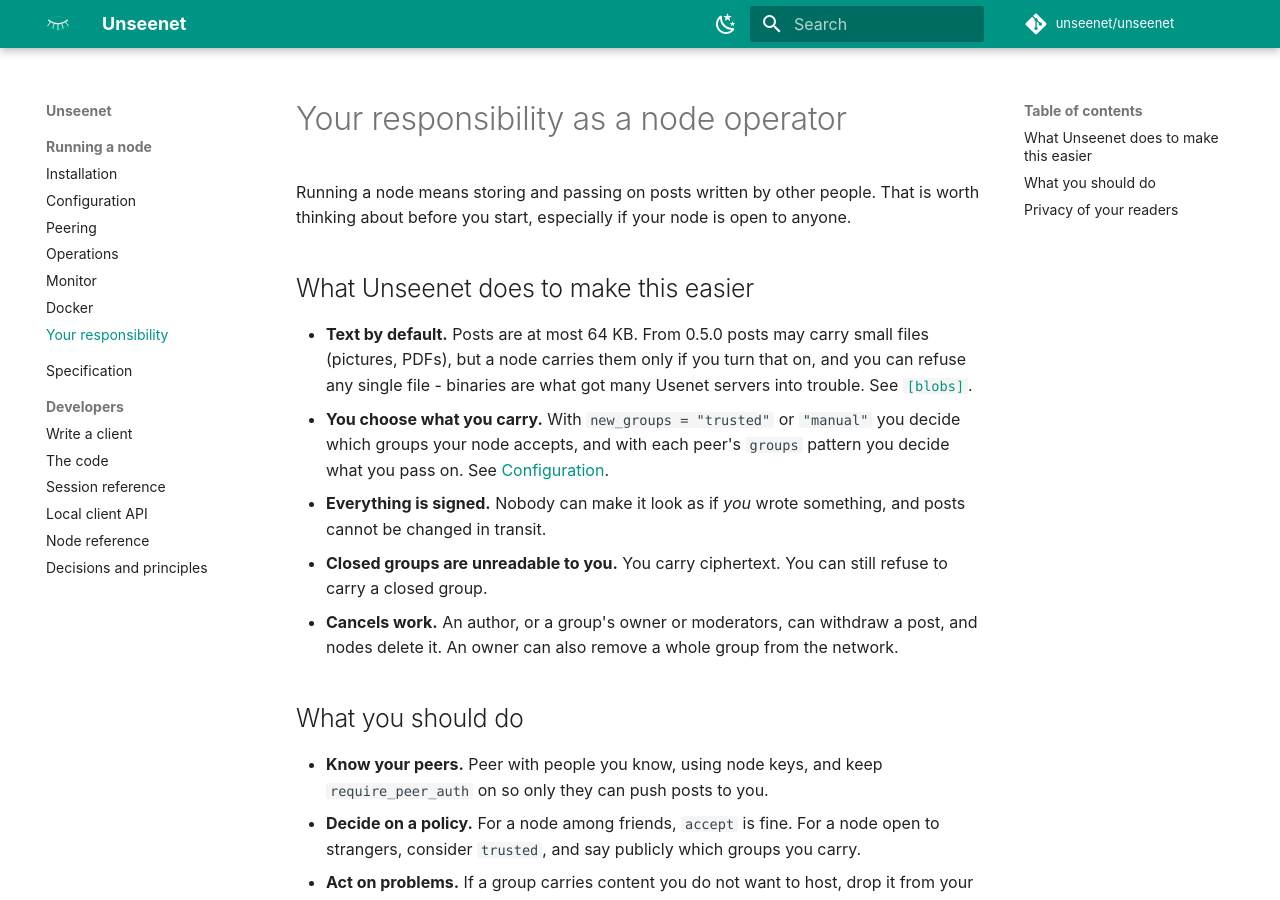
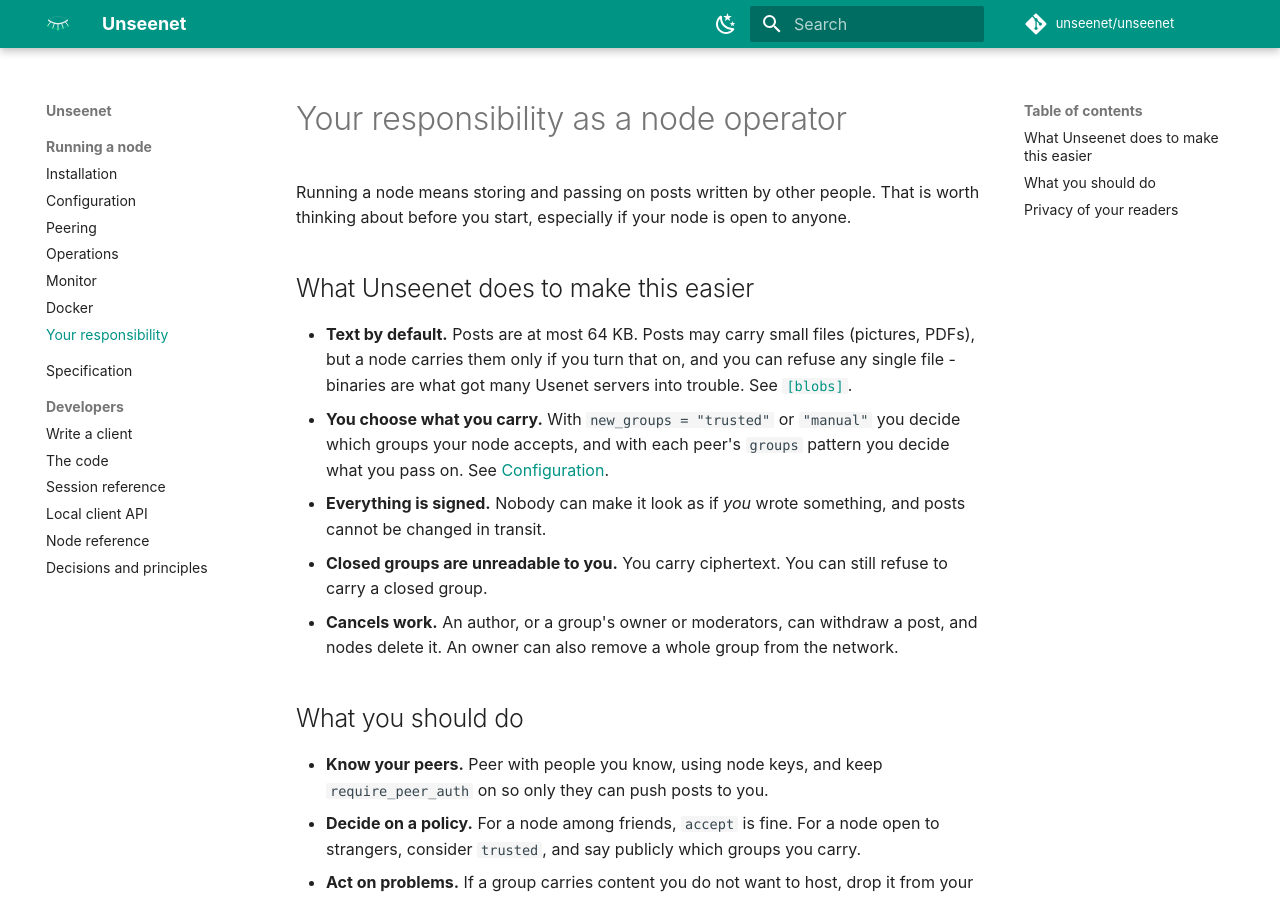
Before and after one commit to unseenet/unseenet, an MkDocs documentation site: the page built from docs/node/responsibility.md, in a window 1280 px wide and 900 px high. Built offline with MkDocs 1.6.1 and Material for MkDocs 9.7.7, drawn with Linux system fonts in a browser that asks for light colours; comment, search, counter and statistics services are not loaded.

Commit message:
Your responsibility: no 'from 0.5.0' about files

```diff
--- a/docs/node/responsibility.md
+++ b/docs/node/responsibility.md
@@ -6,7 +6,7 @@
 
 ## What Unseenet does to make this easier
 
-- **Text by default.** Posts are at most 64 KB. From 0.5.0 posts may carry
+- **Text by default.** Posts are at most 64 KB. Posts may carry
   small files (pictures, PDFs), but a node carries them only if you turn
   that on, and you can refuse any single file - binaries are what got
   many Usenet servers into trouble. See [`[blobs]`](configuration.md#blobs).
```
